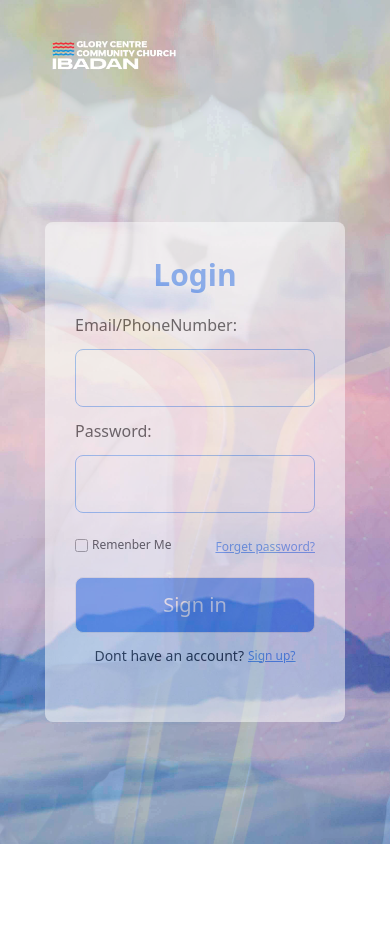
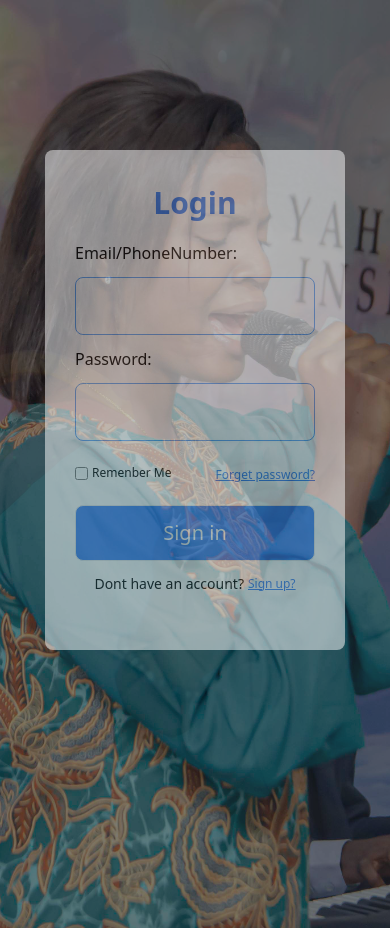
Before and after one commit to AChris-T/gccibadan, a React (Vite) app: page / in a window 390 px wide. Before the commit the page ends 844 px from the top, so only its background shows below. Built offline with nearby package versions, Linux system fonts and the light colour scheme.

Commit message:
login page

```diff
--- a/src/Pages/AuthPage/Login.jsx
+++ b/src/Pages/AuthPage/Login.jsx
@@ -77,15 +77,15 @@ const Login = () => {
   return (
     <div>
       {getEmail && getPassword ? <Attendance/> :
-      <div className=" max-w-[1452px]  bg-[#FAFAF9] mx-auto shadow-card overflow-x-hidden">
-      <div className="flex justify-center items-center">
-        <div className="container">
+      <div className=" max-w-[1300px] container  bg-[#FAFAF9] mx-auto shadow-card overflow-x-hidden">
+      <div className="  flex justify-center items-center w-full">
+        <div className="outer">
         <ToastContainer/>
 
         </div>
-        <div className="bg-white absolute mt-[100px]  md:w-[436px] w-[300px] h-[500px] opacity-50 rounded-lg hover:opacity-90 flex flex-col md:px-[20px] py-[30px]">
+        <div className=" bg-white mt-[150px]  md:w-[436px] w-[300px] h-[500px] opacity-50 rounded-lg hover:opacity-90 flex flex-col md:px-[20px] py-[30px]">
           <h3 className="text-[30px] flex justify-center w-full text-blue-500 font-bold">Login</h3>
-          <form className="flex flex-col gap-3 px-[30px] mt-4">
+          <form className="flex flex-col  gap-3 px-[30px] mt-4">
               <label>Email/PhoneNumber:</label>
               <input type="email" name='email' onChange={getdata} className="px-4 placeholder-blue-300 py-[16px] rounded-lg border-[1.8px] border-blue-400" />
               <label>Password:</label>
--- a/src/Pages/AuthPage/Register.jsx
+++ b/src/Pages/AuthPage/Register.jsx
@@ -62,12 +62,13 @@ const Register = () => {
   }
 }
 
-  return (
-    <div className=" max-w-[1452px]  bg-[#FAFAF9] mx-auto shadow-card overflow-x-hidden">
-      <div className="flex justify-center items-center">
-        <div className="container">
+return (
+  <div className=" max-w-[1300px]  bg-[#FAFAF9] mx-auto shadow-card overflow-x-hidden">
+      <div className=" container flex justify-center items-center">
+        <div className="outer">
         <ToastContainer/>
         </div>
+
         <div className="bg-white absolute mt-[100px]  md:w-[436px] w-[300px] mb-10 opacity-50 rounded-lg hover:opacity-90 flex flex-col px-[20px] py-[30px]">
           <h3 className="text-[30px] flex justify-center w-full text-blue-500 font-bold">Create an accout</h3>
           <form className="flex flex-col gap-3  md:px-[30px] mt-4">
--- a/src/index.css
+++ b/src/index.css
@@ -10,20 +10,22 @@
 
 .container{
     position: relative;
+    overflow: hidden;
     left: 0;
     top: 0;
     width: 100%;
-    height: 100vh;
+    height: 110vh;
+    background-position: fixed;
+    background-size: cover;
     background-repeat: no-repeat;
-    background-size: cover;
     animation: animate 50s ease-in-out infinite;
 }
 .outer{
-    position: relative;
+    position: absolute;
     left: 0;
     top: 0;
     width: 100%;
-    height: 100vh;
+    height: 120vh;
     background: rgba(0,0,0,0.5);
 }
 
@@ -61,11 +63,15 @@
     }
 
 }
-@media only screen and (max-width: 400px){
+
+@media screen and (max-width: 480px) {
     .container{
-        background-position-x:left;
+        position: relative;
+        left: 0;
+        top: 0;
+        width: 100%;
+        height: 110vh;
         background-size: cover;
-        background-position-y: center;
-
+        background-position: center;
     }
 }
```
